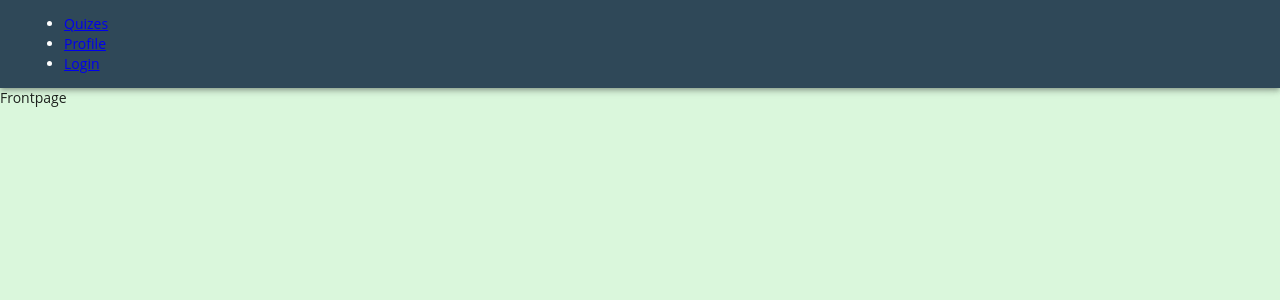
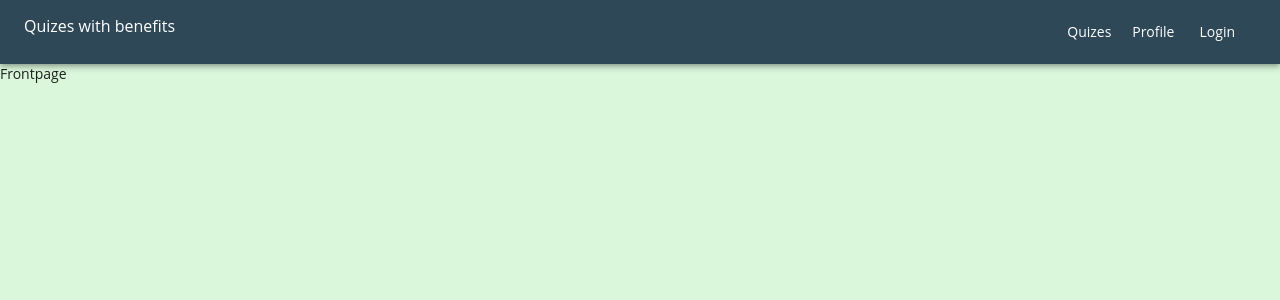
Before and after one commit to johlin5/DH2643, a React app in the folder project/client/: page / in a window 1280 px wide. Shown: the top 300 px of the page. Built offline with nearby package versions, Linux system fonts and the light colour scheme.

Commit message:
setup material ui and react-router-dom task #11 and #12

```diff
--- a/project/client/package.json
+++ b/project/client/package.json
@@ -33,6 +33,7 @@
   },
   "dependencies": {
     "@material-ui/core": "^4.12.3",
+    "@material-ui/icons": "^4.11.2",
     "react": "^17.0.2",
     "react-dom": "^17.0.2",
     "react-router-dom": "^5.3.0",
--- a/project/client/src/app/App.tsx
+++ b/project/client/src/app/App.tsx
@@ -1,12 +1,12 @@
 import { ThemeProvider } from "@material-ui/core/styles";
 import {theme} from "../theme";
-import Structure from "./Structure";
+import Layout from "./Layout";
 const App = () => {
 
   return (
     <ThemeProvider theme={theme}>
-      <Structure/>
-      </ThemeProvider>
+      <Layout/>
+    </ThemeProvider>
   );
 };
 
--- /dev/null
+++ b/project/client/src/app/Layout.tsx
@@ -0,0 +1,27 @@
+import React from 'react';
+import {navRoutes} from "./Routes";
+import Header from "./components/Header";
+import {
+  BrowserRouter as Router,
+  Switch,
+  Route,
+} from "react-router-dom";
+import {CssBaseline} from "@material-ui/core";
+
+
+const Layout: React.FC = ()  => {
+  return (
+    <Router>
+      <CssBaseline/>
+      <Header/>
+      <Switch>
+        {navRoutes.map((nav) => {
+          return <Route path={nav.path} exact={nav.exact} component={nav.component}></Route>
+        })}
+      </Switch>
+
+  </Router>
+  );
+}
+
+export default Layout;
--- /dev/null
+++ b/project/client/src/app/Routes.tsx
@@ -0,0 +1,22 @@
+import Frontpage from "./views/Frontpage"
+import Login from "./views/Login";
+import Profile from "./views/Profile";
+
+export type AppRoute = {
+  path: string;
+  component: React.FC;
+  exact: boolean;
+  requireLoggedIn: boolean;
+};
+
+
+const NotFound:React.FC = () =>{
+  return <>Not found</>
+}
+
+export const navRoutes : AppRoute[] = [
+  {path: "/", component: Frontpage, exact:true, requireLoggedIn:false},
+  {path: "/login", component: Login, exact:true, requireLoggedIn:false},
+  {path: "/profile", component: Profile, exact:true, requireLoggedIn:false},
+  {path: "*", component: NotFound ,exact:false, requireLoggedIn:false},
+]
--- a/project/client/src/app/Structure.tsx
+++ /dev/null
@@ -1,36 +0,0 @@
-import React from 'react';
-import Frontpage from "./views/Frontpage"
-import Login from "./views/Login";
-import Profile from "./views/Profile";
-import Header from "./components/Header";
-import {
-  BrowserRouter as Router,
-  Switch,
-  Route,
-  Link
-} from "react-router-dom";
-import {CssBaseline} from "@material-ui/core";
-
-function Structure() {
-  return (
-    <>
-    <CssBaseline />
-    <Router>
-    <Header/>
-      <Switch>
-        <Route exact path="/">
-          <Frontpage />
-        </Route>
-        <Route path="/login">
-          <Login />
-        </Route>
-        <Route path="/profile">
-          <Profile />
-        </Route>
-      </Switch>
-  </Router>
-  </>
-  );
-}
-
-export default Structure;
--- a/project/client/src/app/components/Header.tsx
+++ b/project/client/src/app/components/Header.tsx
@@ -1,21 +1,30 @@
 import { Link } from "react-router-dom"
-import { AppBar, Toolbar } from '@material-ui/core';
+import { AppBar, Toolbar, Typography, Button, Theme, makeStyles, createStyles, Grid } from '@material-ui/core';
+import {WHITE} from "../../theme";
+const useStyles = makeStyles((theme: Theme) =>
+  createStyles({
+    menuButtons: {
+      textTransform: "none",
+      color: WHITE
+    },
 
-const Header = () => {
-
+  })
+);
+const Header:React.FC = (props) => {
+  const classes = useStyles();
   return <AppBar position="sticky">
   <Toolbar>
-  <ul>
-  <li>
-    <Link to="/">Quizes</Link>
-  </li>
-  <li>
-    <Link to="/profile">Profile</Link>
-  </li>
-  <li>
-    <Link to="/login">Login</Link>
-  </li>
-</ul>
+    <Grid container spacing={1}>
+      <Grid item xs={10}>
+        <Typography>Quizes with benefits</Typography>
+      </Grid>
+      <Grid item xs={2}>
+        <Button component={Link} to="./" className={classes.menuButtons}>Quizes</Button>
+        <Button component={Link} to="./profile" className={classes.menuButtons}>Profile</Button>
+        <Button component={Link} to="./login" className={classes.menuButtons}>Login</Button>
+      </Grid>
+    </Grid>
+
 </Toolbar>
 </AppBar>
 }
--- a/project/client/webpack.config.js
+++ b/project/client/webpack.config.js
@@ -8,6 +8,7 @@ module.exports = {
     filename: "bundle.js",
     path: path.resolve(__dirname, "dist"),
     clean: true,
+    publicPath: '/'
   },
   resolve: {
     extensions: [".ts", ".tsx", ".js", ".jsx", ".css"],
@@ -22,6 +23,7 @@ module.exports = {
     port: 9000,
     allowedHosts: "all",
     open: true,
+    historyApiFallback: true,
   },
   module: {
     rules: [
```
